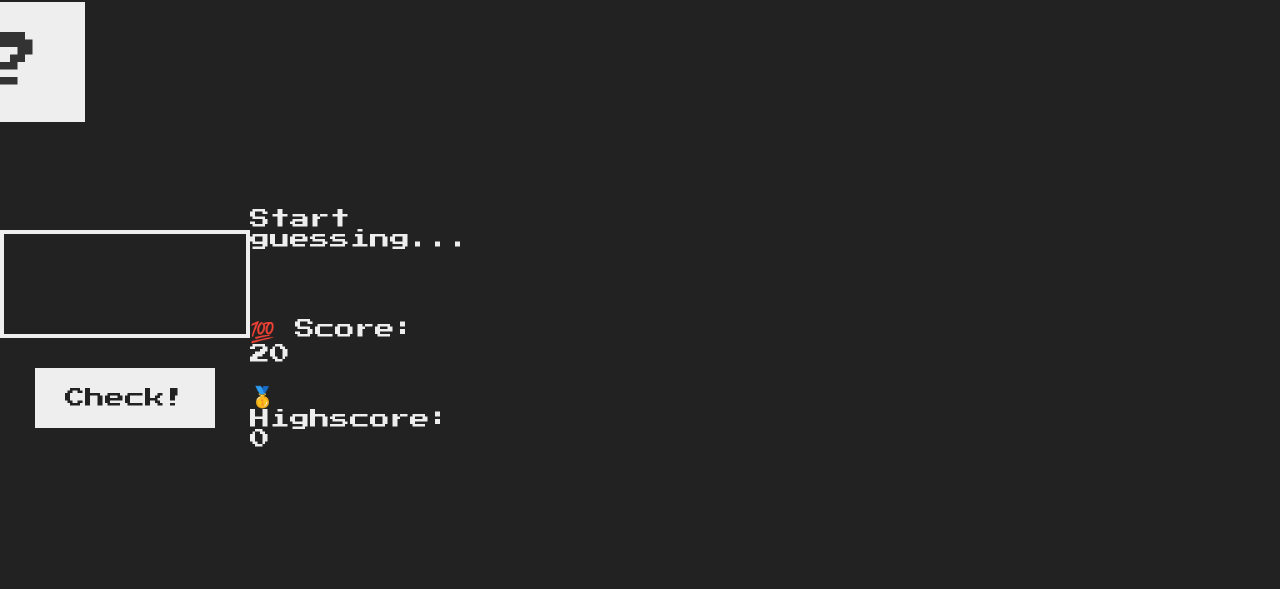
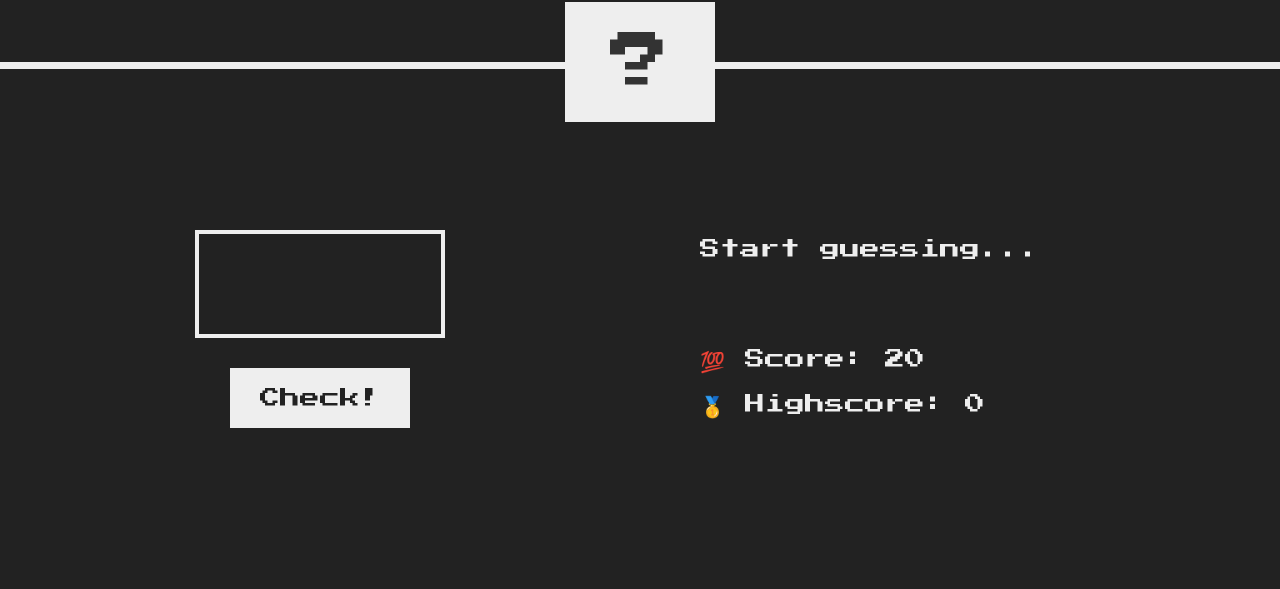
Before and after one commit to Nifemiasaolu/Guess_My_Number_Project, a plain HTML site: page index.html in a window 1280 px wide. Shown: the part 211-800 px from the top of the page. Drawn offline with Linux system fonts and the light colour scheme.

Commit message:
Width style removed

```diff
--- a/style.css
+++ b/style.css
@@ -16,7 +16,7 @@ body {
   color: #eee;
   background-color: #222;
   /* background-color: #60b347; */
-  width: 2rem;
+  /* width: 2rem; */
 }
 
 /* LAYOUT */
```
